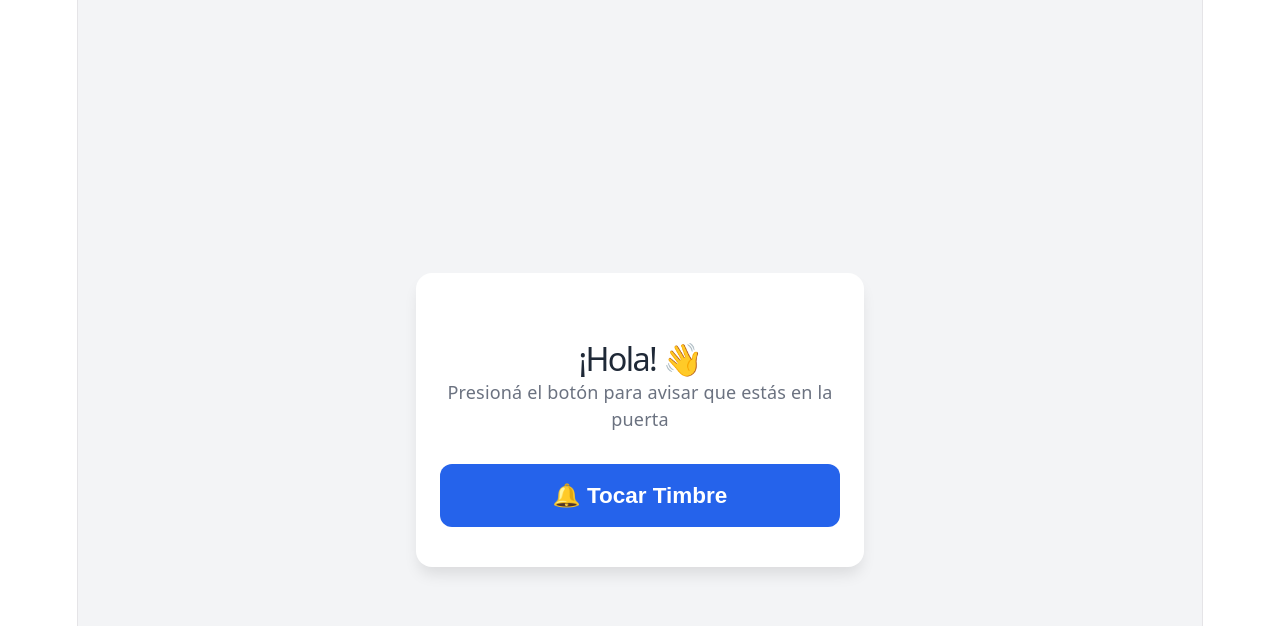
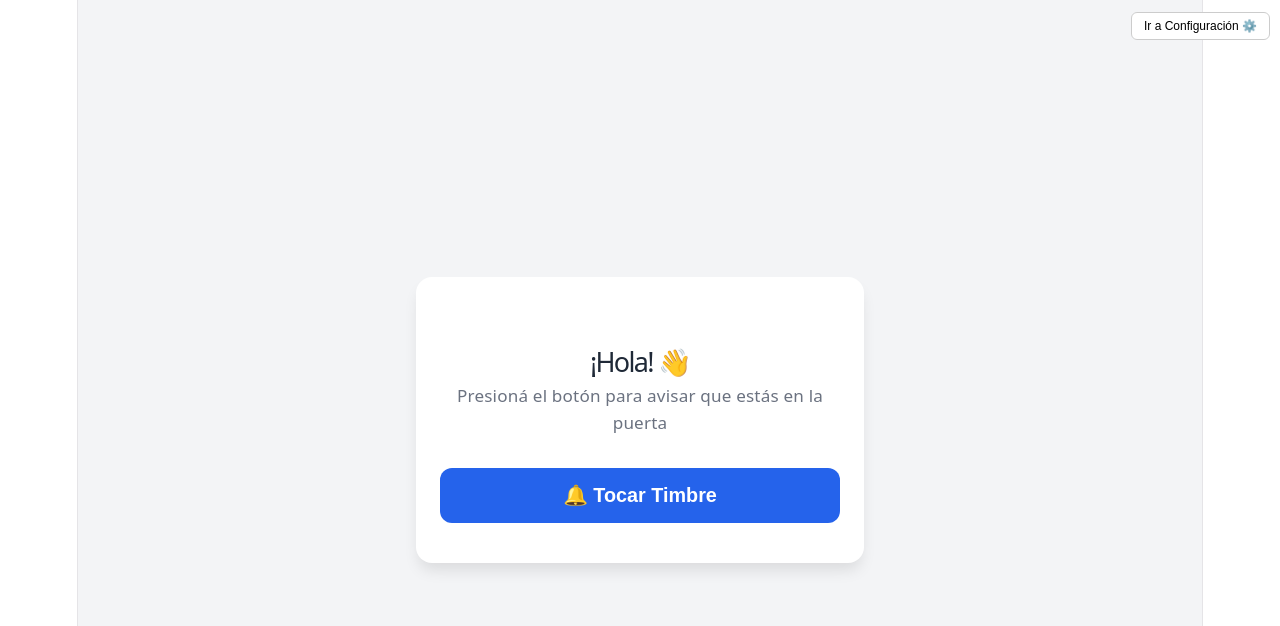
Before and after one commit to Maggodoy/timbre-qr, a React (Vite) app in the folder client/: page / in a window 1280 px wide. Shown: the top 626 px of the page. Built offline with nearby package versions, Linux system fonts and the light colour scheme.

Commit message:
Agregar boton de switcher admin/user

```diff
--- a/client/src/App.jsx
+++ b/client/src/App.jsx
@@ -1,55 +1,57 @@
-import React from 'react';
+import React, { useState } from 'react';
 import Admin from './Admin';
 
 export default function App() {
-  // Si la URL termina en /admin, mostramos la pantalla de registro
-  const isAdmin = window.location.pathname === '/admin' || window.location.search.includes('admin');
+  const [showAdmin, setShowAdmin] = useState(
+    window.location.pathname === '/admin' || window.location.search.includes('admin')
+  );
 
-  if (isAdmin) {
-    return <Admin />;
-  }
+  return (
+    <div>
+      {/* Botón flotante para cambiar entre vistas rápidamente */}
+      <div style={{ position: 'fixed', top: 10, right: 10, zIndex: 9999 }}>
+        <button
+          onClick={() => setShowAdmin(!showAdmin)}
+          style={{
+            padding: '6px 12px',
+            fontSize: '12px',
+            borderRadius: '6px',
+            border: '1px solid #ccc',
+            background: '#fff',
+            cursor: 'pointer'
+          }}
+        >
+          {showAdmin ? 'Ver Timbre 🔔' : 'Ir a Configuración ⚙️'}
+        </button>
+      </div>
 
-  // Por defecto, mostramos el botón de timbre para la visita
-  return <RingBellView />;
+      {showAdmin ? <Admin /> : <RingBellView />}
+    </div>
+  );
 }
 
 function RingBellView() {
-  const [status, setStatus] = React.useState('idle');
-  const [message, setMessage] = React.useState('');
+  const [status, setStatus] = useState('idle');
+  const [message, setMessage] = useState('');
 
-  const ringBell = () => {
+  const ringBell = async () => {
     setStatus('loading');
-    setMessage('Obteniendo ubicación y avisando...');
+    setMessage('Haciendo sonar el timbre...');
 
-    if ('geolocation' in navigator) {
-      navigator.geolocation.getCurrentPosition(
-        (position) => {
-          sendRingSignal(position.coords.latitude, position.coords.longitude);
-        },
-        () => sendRingSignal(null, null),
-        { timeout: 5000 }
-      );
-    } else {
-      sendRingSignal(null, null);
-    }
-  };
-
-  const sendRingSignal = async (lat, lng) => {
     try {
-      const response = await fetch('[https://timbre-qr-35zh.onrender.com/api/ring-bell](https://timbre-qr-35zh.onrender.com/api/ring-bell)', {
+      const response = await fetch('https://timbre-qr-35zh.onrender.com/api/ring-bell', {
         method: 'POST',
-        headers: { 'Content-Type': 'application/json' },
-        body: JSON.stringify({ lat, lng })
+        headers: { 'Content-Type': 'application/json' }
       });
 
       const data = await response.json();
 
       if (!response.ok) {
-        throw new Error(data.error || 'Ocurrió un error al tocar el timbre');
+        throw new Error(data.error || 'Error al tocar el timbre');
       }
 
       setStatus('success');
-      setMessage(data.message);
+      setMessage('🔔 ¡Timbre tocado! Ya le avisamos a la casa.');
     } catch (err) {
       setStatus('error');
       setMessage(err.message);
@@ -64,14 +66,10 @@ function RingBellView() {
 
         <button
           onClick={ringBell}
-          disabled={status === 'loading' || status === 'success'}
-          style={{
-            ...styles.button,
-            backgroundColor: status === 'success' ? '#10B981' : '#2563EB',
-            opacity: status === 'loading' ? 0.7 : 1
-          }}
+          disabled={status === 'loading'}
+          style={styles.button}
         >
-          {status === 'loading' ? 'Enviando...' : status === 'success' ? '¡Sonando!' : '🔔 Tocar Timbre'}
+          {status === 'loading' ? 'Avisando...' : '🔔 Tocar Timbre'}
         </button>
 
         {message && (
@@ -106,18 +104,18 @@ const styles = {
     maxWidth: '400px',
     width: '100%'
   },
-  title: { fontSize: '1.8rem', color: '#1F2937', marginBottom: '8px' },
-  subtitle: { color: '#6B7280', fontSize: '1rem', marginBottom: '32px' },
+  title: { fontSize: '1.5rem', color: '#1F2937', marginBottom: '8px' },
+  subtitle: { color: '#6B7280', fontSize: '0.95rem', marginBottom: '32px' },
   button: {
     width: '100%',
-    padding: '18px',
-    fontSize: '1.25rem',
+    padding: '16px',
+    fontSize: '1.1rem',
     fontWeight: 'bold',
     color: '#FFF',
+    backgroundColor: '#2563EB',
     border: 'none',
     borderRadius: '12px',
-    cursor: 'pointer',
-    transition: 'all 0.2s ease-in-out'
+    cursor: 'pointer'
   },
-  alert: { marginTop: '24px', fontSize: '0.95rem', fontWeight: '500' }
+  alert: { marginTop: '24px', fontSize: '0.9rem', fontWeight: '500' }
 };
```
